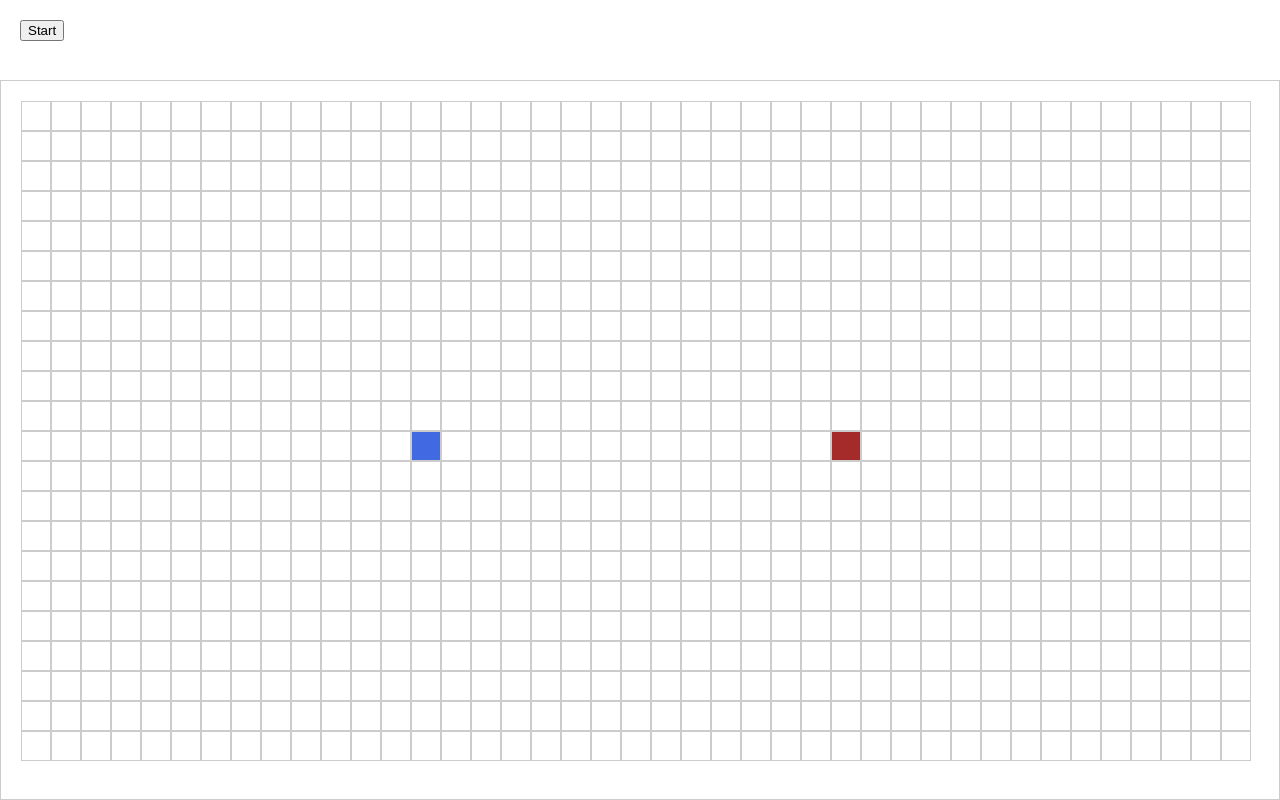
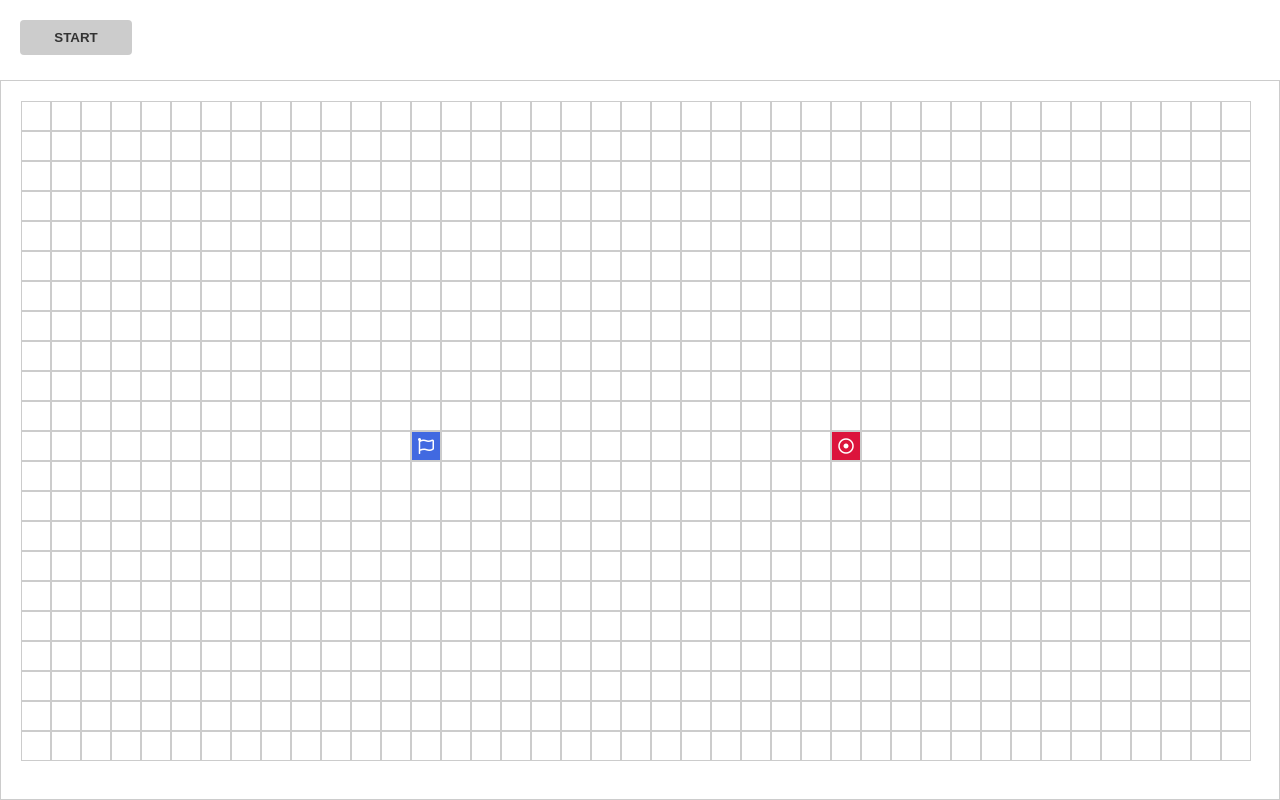
Before and after one commit to nickon437/pathalgo, a plain HTML site: page index.html in a window 1280 px wide. Drawn offline with nearby package versions, Linux system fonts and the light colour scheme.

Commit message:
🎨 Style - Add icons and button style

```diff
--- a/index.html
+++ b/index.html
@@ -6,6 +6,7 @@
     <meta name="viewport" content="width=device-width, initial-scale=1.0" />
     <script src="script.js" defer></script>
     <script src="https://code.jquery.com/jquery-3.5.1.min.js"></script>
+    <link rel="stylesheet" href="https://cdnjs.cloudflare.com/ajax/libs/font-awesome/5.15.2/css/all.min.css" integrity="sha512-HK5fgLBL+xu6dm/Ii3z4xhlSUyZgTT9tuc/hSrtw6uzJOvgRr2a9jyxxT1ely+B+xFAmJKVSTbpM/CuL7qxO8w==" crossorigin="anonymous" />
     <link rel="stylesheet" href="style.css">
     <title>Pathalgo</title>
   </head>
--- a/style.css
+++ b/style.css
@@ -14,6 +14,19 @@ body {
 #control-panel {
   height: 10%;
   padding: 20px;
+}
+
+button {
+  min-height: 2rem;
+  min-width: 7rem;
+  padding: 10px;
+  font-weight: bold;
+  text-transform: uppercase;
+  background-color: #ccc;
+  color: #333;
+  border: none;
+  border-radius: 4px;
+  cursor: pointer;
 }
 
 #board {
@@ -37,10 +50,12 @@ body {
 
 .start {
   background-color: royalblue;
+  cursor: grab;
 }
 
 .target {
-  background-color: brown;
+  background-color: crimson;
+  cursor: grab;
 }
 
 .visited{
@@ -48,14 +63,26 @@ body {
 }
 
 .cell::before {
+  font-family: "Font Awesome 5 Free";
   content: "";
   position: absolute;
   border-radius: 50%;
   width: 100%;
   height: 100%;
-  transform: scale(0);
   top: 0;
-  right: 0
+  right: 0;
+  color: white;
+  display: flex;
+  align-items: center;
+  justify-content: center;
+}
+
+.start.cell::before {
+  content: "\f024";
+}
+
+.target.cell::before {
+  content: "\f192";
 }
 
 .visited.cell::before {
```
